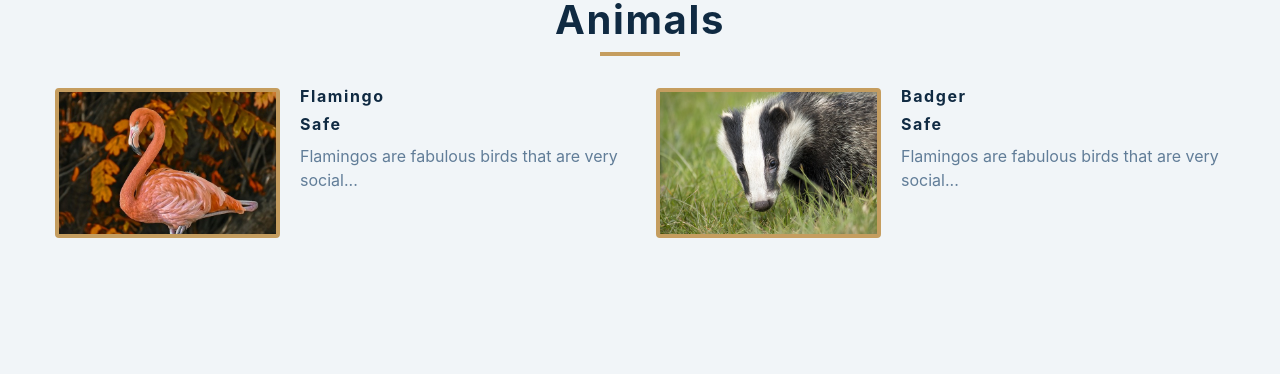
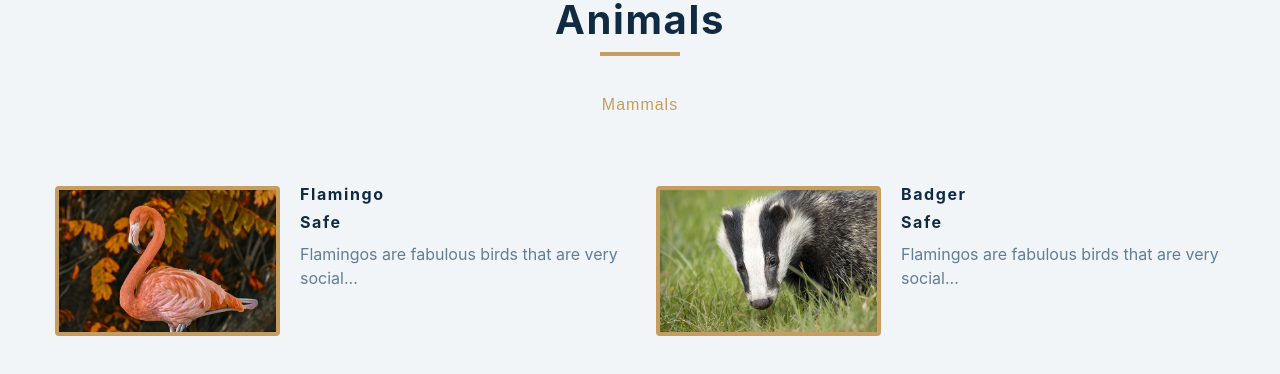
Before and after one commit to snowleopardAlexa/animal-groups-app, a React (Create React App) app: page / in a window 1280 px wide. Shown: the top 374 px of the page. Built offline with nearby package versions, Linux system fonts and the light colour scheme.

Commit message:
add btn container and filter animals onclick

```diff
--- a/src/App.js
+++ b/src/App.js
@@ -9,6 +9,11 @@ function App() {
   const [animalSpecies, setAnimalSpecies] = useState(animals);
   const [categories, setCategories] = useState([]);
 
+  const filterAnimals = (category) => {
+    const newAnimals = animals.filter((animal) => animal.category === category)
+    setAnimalSpecies(newAnimals)
+  };
+
   return (
     <div className="app">
        <div className="title">
@@ -18,6 +23,7 @@ function App() {
          </div>
 
        </div>
+       <Categories filterAnimals={filterAnimals} />
        <Animal />
     </div>
   );
--- a/src/components/Animal.jsx
+++ b/src/components/Animal.jsx
@@ -1,4 +1,3 @@
-import React from 'react';
 import animals from '../data/data';
 
 const Animal = () => {
--- a/src/components/Categories.jsx
+++ b/src/components/Categories.jsx
@@ -1,8 +1,12 @@
-import React from 'react';
 
-const Categories = () => {
+
+const Categories = ({ filterAnimals }) => {
   return (
-  <h1>hello</h1>
+    <div className="btn-container">
+       <button className="filter-btn" onClick={() => filterAnimals('mammals')}>
+         Mammals
+       </button>
+    </div>
   );
 };
 
```
